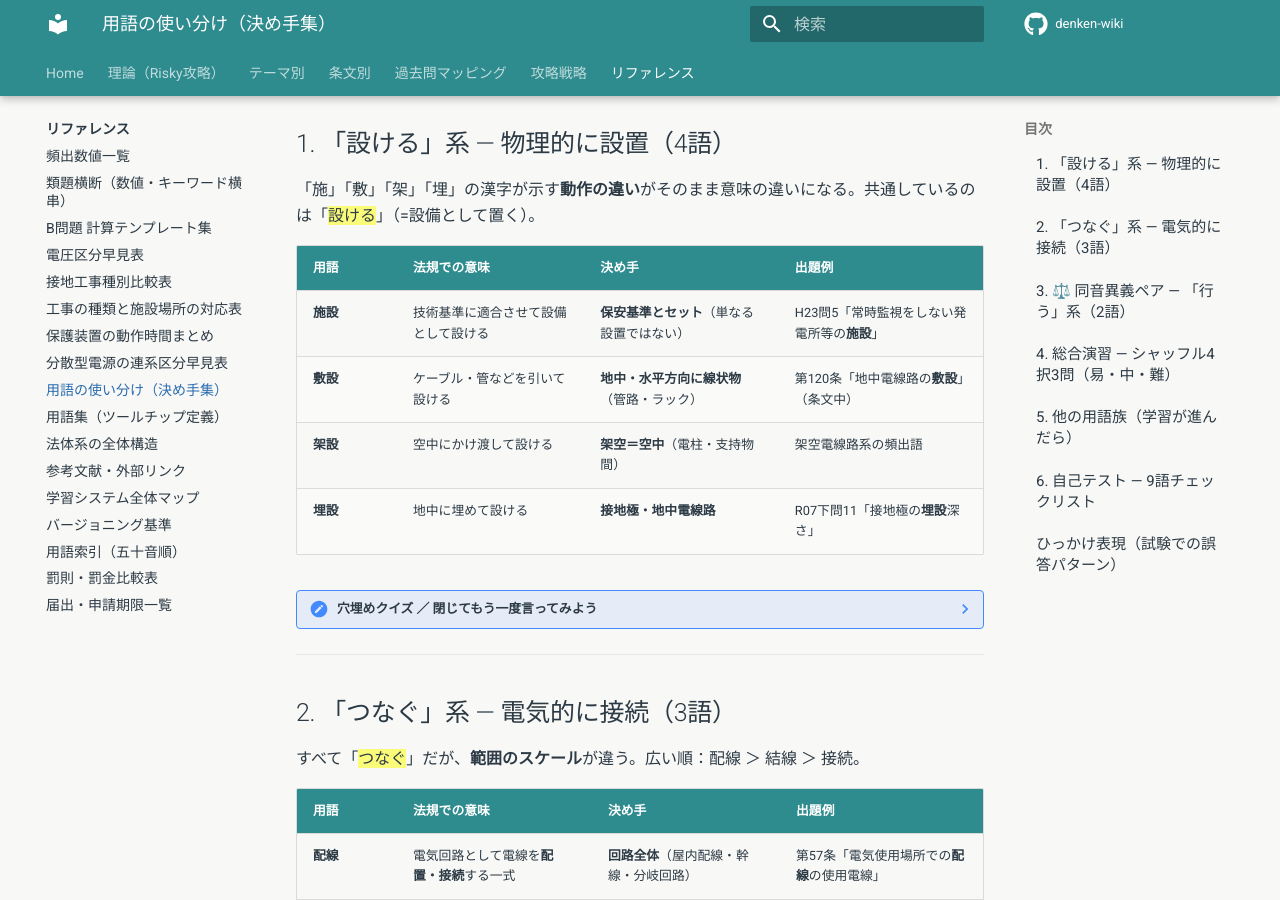
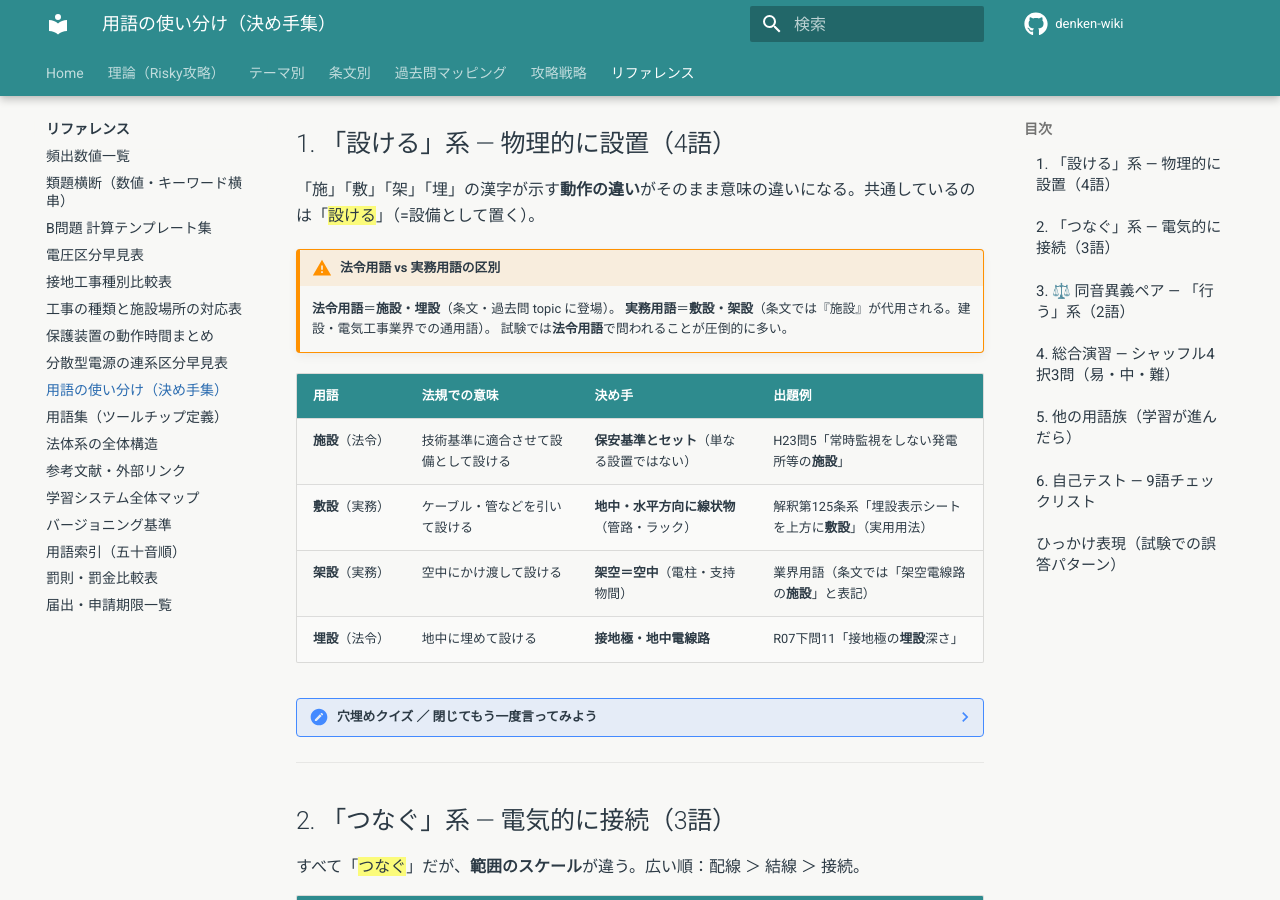
Before and after one commit to kfurufuru/denken-wiki, an MkDocs documentation site: the page built from docs/reference/term-usage.md, in a window 1280 px wide and 900 px high, scrolled down 297 px. Built offline with MkDocs 1.6.1 and Material for MkDocs 9.7.7, drawn with Linux system fonts in a browser that asks for light colours; comment, search, counter and statistics services are not loaded; some of the changed text lies outside the part shown.

Commit message:
fix(reference): 用語使い分けの法令用語/実務用語を区別＋第120条タイトル誤記訂正
- 敷設・架設は実務用語（条文・過去問topicに記録なし）であることを明示
- 第120条のタイトルは『地中電線路の施設』が正（誤記訂正）
- glossary.md 末尾に term-usage.md への関連リファレンス追加
- 4択演習の解説に法令/実務の区別を追記

Wiki監修で発見した事実誤認（第120条タイトル）と構造的問題（法令/実務未区別）を解消。

```diff
--- a/docs/reference/term-usage.md
+++ b/docs/reference/term-usage.md
@@ -8,12 +8,17 @@
 
 「施」「敷」「架」「埋」の漢字が示す**動作の違い**がそのまま意味の違いになる。共通しているのは「==設ける==」（=設備として置く）。
 
+!!! warning "法令用語 vs 実務用語の区別"
+    **法令用語**＝**施設・埋設**（条文・過去問 topic に登場）。
+    **実務用語**＝**敷設・架設**（条文では『施設』が代用される。建設・電気工事業界での通用語）。
+    試験では**法令用語**で問われることが圧倒的に多い。
+
 | 用語 | 法規での意味 | 決め手 | 出題例 |
 |---|---|---|---|
-| **施設** | 技術基準に適合させて設備として設ける | **保安基準とセット**（単なる設置ではない） | H23問5「常時監視をしない発電所等の**施設**」 |
-| **敷設** | ケーブル・管などを引いて設ける | **地中・水平方向に線状物**（管路・ラック） | 第120条「地中電線路の**敷設**」（条文中） |
-| **架設** | 空中にかけ渡して設ける | **架空＝空中**（電柱・支持物間） | 架空電線路系の頻出語 |
-| **埋設** | 地中に埋めて設ける | **接地極・地中電線路** | R07下問11「接地極の**埋設**深さ」 |
+| **施設**（法令） | 技術基準に適合させて設備として設ける | **保安基準とセット**（単なる設置ではない） | H23問5「常時監視をしない発電所等の**施設**」 |
+| **敷設**（実務） | ケーブル・管などを引いて設ける | **地中・水平方向に線状物**（管路・ラック） | 解釈第125条系「埋設表示シートを上方に**敷設**」（実用用法）|
+| **架設**（実務） | 空中にかけ渡して設ける | **架空＝空中**（電柱・支持物間） | 業界用語（条文では「架空電線路の**施設**」と表記） |
+| **埋設**（法令） | 地中に埋めて設ける | **接地極・地中電線路** | R07下問11「接地極の**埋設**深さ」 |
 
 ??? note "穴埋めクイズ ／ 閉じてもう一度言ってみよう"
     1. 架空電線路を谷に渡す → （ ）する → **架設**
@@ -80,7 +85,7 @@
 
     **答え：A. 埋設 / 敷設 / 結線**
 
-    解説：(ア) 地中電線路の方式名は「直接**埋設**式」。(イ) ケーブルを引いて設けるのが「**敷設**」。(ウ) 機器端子への接続は「**結線**」が最適。Bは(ア)(イ)が逆、Dは(ウ)が広すぎる。
+    解説：(ア) 地中電線路の方式名は「直接**埋設**式」（法令用語）。(イ) ケーブルを引いて設けるのが「**敷設**」（実務用語。法令条文では『施設』が使われる）。(ウ) 機器端子への接続は「**結線**」が最適。Bは(ア)(イ)が逆、Dは(ウ)が広すぎる。
 
 ---
 
@@ -101,10 +106,10 @@
 
 次の9語、それぞれ**決め手1語**を即答できるか？
 
-- [ ] **施設** → 保安基準とセット
-- [ ] **敷設** → 地中・水平方向
-- [ ] **架設** → 架空＝空中
-- [ ] **埋設** → 接地極・地中電線路
+- [ ] **施設**（法令） → 保安基準とセット
+- [ ] **敷設**（実務） → 地中・水平方向
+- [ ] **架設**（実務） → 架空＝空中
+- [ ] **埋設**（法令） → 接地極・地中電線路
 - [ ] **配線** → 回路全体
 - [ ] **結線** → 端子1点・結線図
 - [ ] **接続** → 接続点単位
```
Also changed, not shown: docs/reference/glossary.md (+8 -1 lines).
